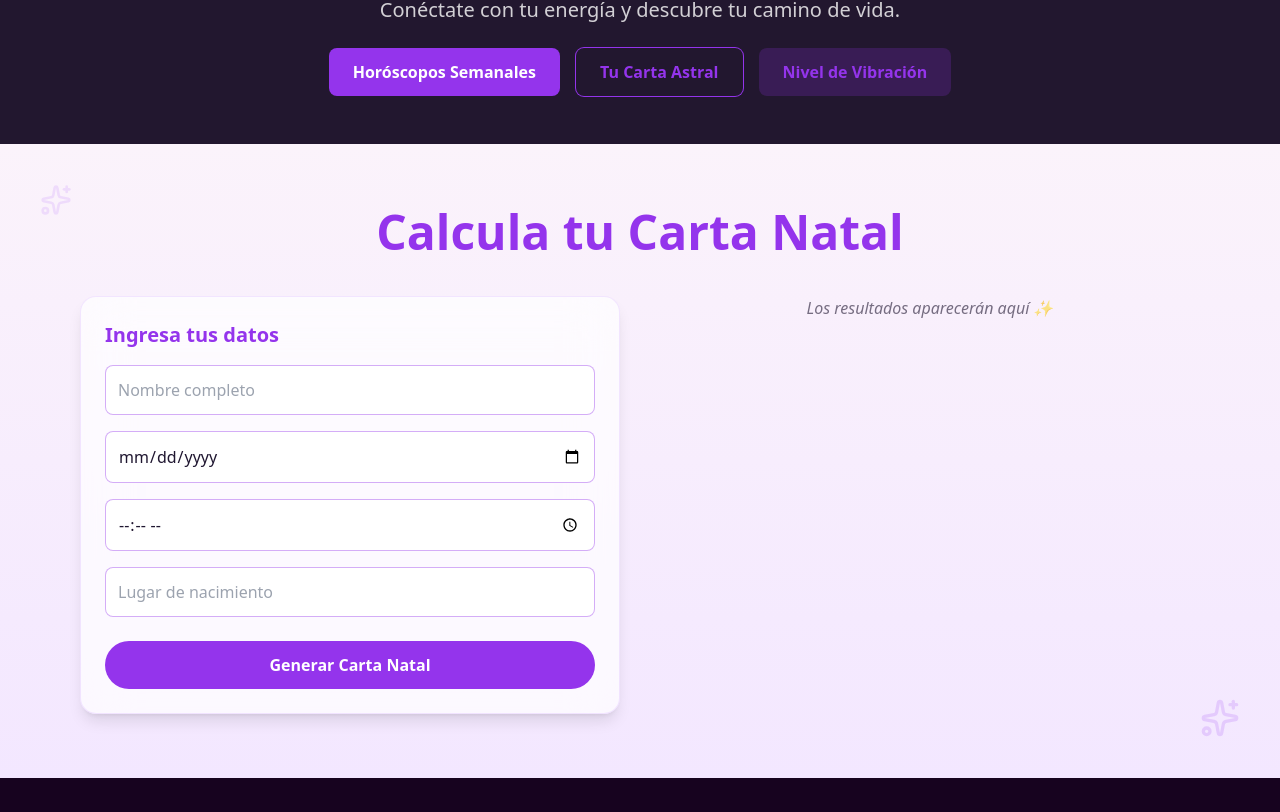
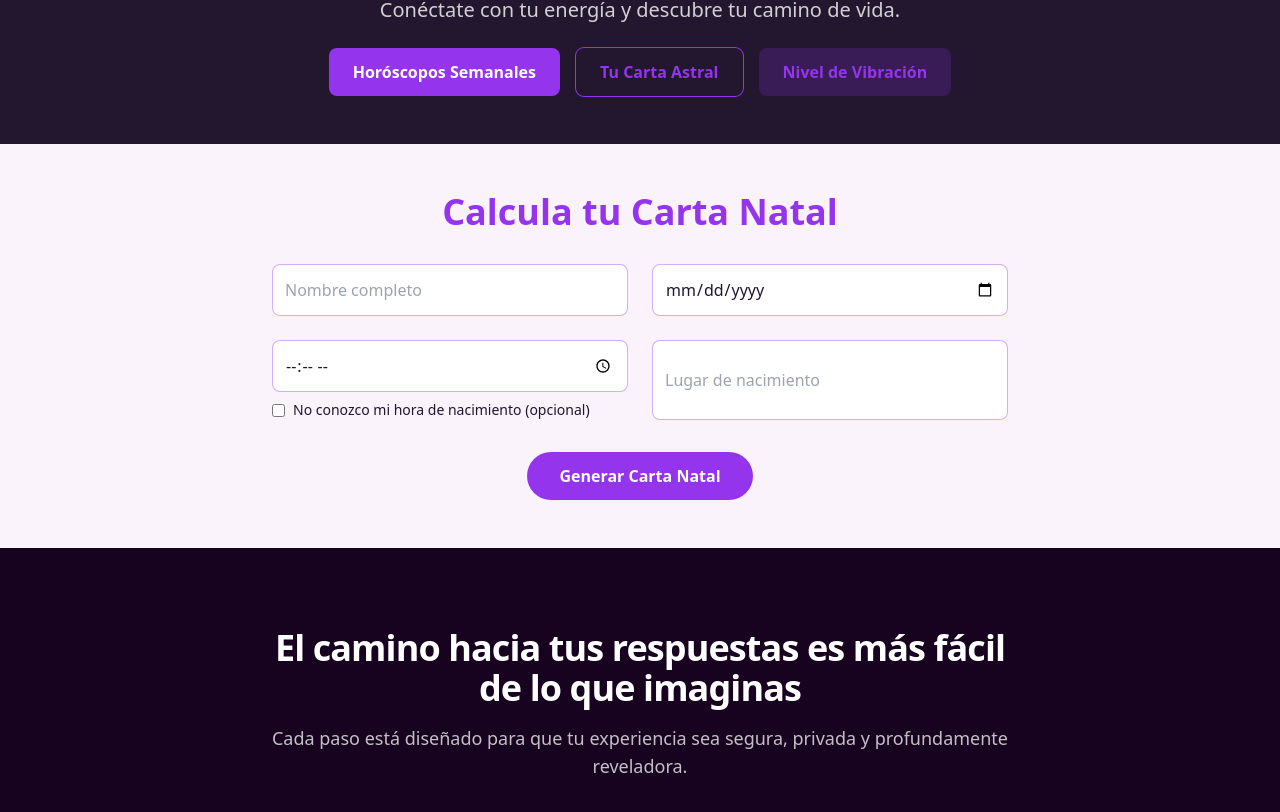
Before and after one commit to arcana302-art/arcana-v2, a Next.js app: page / in a window 1280 px wide. Shown: the part 1088-1900 px from the top of the page. Built offline with nearby package versions, Linux system fonts and the light colour scheme.

Commit message:
Update CartaNatalAvanzada.tsx

```diff
--- a/app/components/CartaNatalAvanzada.tsx
+++ b/app/components/CartaNatalAvanzada.tsx
@@ -1,59 +1,39 @@
 'use client';
 
 import { useState } from 'react';
-import { Sparkles, Sun, Moon, Star, Compass } from 'lucide-react';
+import { useRouter } from 'next/navigation';
 
 export default function CartaNatalAvanzada() {
+  const router = useRouter();
+
   const [nombre, setNombre] = useState('');
   const [fecha, setFecha] = useState('');
   const [hora, setHora] = useState('');
   const [lugar, setLugar] = useState('');
-  const [resultado, setResultado] = useState<any>(null);
+  const [sinHora, setSinHora] = useState(false);
 
-  const generarCarta = () => {
-    const data = {
-      sol: { signo: "Géminis", grado: 15, icon: Sun },
-      luna: { signo: "Escorpio", grado: 22, icon: Moon },
-      ascendente: { signo: "Leo", grado: 8, icon: Compass },
-      mercurio: { signo: "Tauro", grado: 3, icon: Star },
-      venus: { signo: "Cáncer", grado: 10, icon: Star },
-      marte: { signo: "Capricornio", grado: 28, icon: Star },
-      jupiter: { signo: "Piscis", grado: 14, icon: Star },
-      saturno: { signo: "Libra", grado: 19, icon: Star },
-      urano: { signo: "Sagitario", grado: 5, icon: Star },
-      neptuno: { signo: "Acuario", grado: 11, icon: Star },
-      pluton: { signo: "Escorpio", grado: 27, icon: Star },
-      medioCielo: { signo: "Tauro", grado: 6, icon: Star },
-      fondoCielo: { signo: "Escorpio", grado: 6, icon: Star },
-      nodoNorte: { signo: "Géminis", grado: 1, icon: Star },
-    };
+  const enviarDatos = () => {
+    const params = new URLSearchParams({
+      nombre,
+      fecha,
+      hora: sinHora ? 'Sin hora' : hora,
+      lugar,
+    });
 
-    setResultado(data);
+    router.push(`/carta?${params.toString()}`);
   };
 
   return (
-    <section className="py-16 bg-gradient-to-b from-[#FBF3FB] to-[#f3e7ff] text-[#1f1630] relative overflow-hidden">
-
-      {/* Decorative stars */}
-      <div className="absolute inset-0 pointer-events-none opacity-20">
-        <Sparkles className="absolute top-10 left-10 w-8 h-8 text-purple-400" />
-        <Sparkles className="absolute bottom-10 right-10 w-10 h-10 text-purple-500" />
-      </div>
-
-      <div className="max-w-6xl mx-auto px-4">
-
-        <h2 className="text-4xl sm:text-5xl font-bold text-center text-[#9434ec] mb-10">
+    <section className="py-12 bg-[#FBF3FB] text-[#1f1630]">
+      <div className="max-w-3xl mx-auto px-4">
+        <h2 className="text-3xl sm:text-4xl font-semibold mb-8 text-center text-[#9434ec]">
           Calcula tu Carta Natal
         </h2>
 
-        {/* Grid: Form left / Results right */}
-        <div className="grid grid-cols-1 md:grid-cols-2 gap-10">
+        {/* FORMULARIO */}
+        <div className="grid grid-cols-1 sm:grid-cols-2 gap-6 mb-8">
 
-          {/* FORM */}
-          <div className="bg-white/70 backdrop-blur-xl rounded-2xl p-6 shadow-lg border border-purple-300/30">
-            <h3 className="text-xl font-semibold text-[#9434ec] mb-4">Ingresa tus datos</h3>
-
-            <div className="grid grid-cols-1 gap-4">
+          {/* Nombre */}
           <input
             type="text"
             placeholder="Nombre completo"
@@ -61,18 +41,42 @@ export default function CartaNatalAvanzada() {
             onChange={(e) => setNombre(e.target.value)}
             className="p-3 rounded-lg border border-[#9434ec]/40 focus:ring-2 focus:ring-[#9434ec] outline-none"
           />
+
+          {/* Fecha */}
           <input
             type="date"
             value={fecha}
             onChange={(e) => setFecha(e.target.value)}
             className="p-3 rounded-lg border border-[#9434ec]/40 focus:ring-2 focus:ring-[#9434ec] outline-none"
           />
+
+          {/* Hora */}
+          <div className="flex flex-col">
             <input
               type="time"
               value={hora}
               onChange={(e) => setHora(e.target.value)}
-                className="p-3 rounded-lg border border-[#9434ec]/40 focus:ring-2 focus:ring-[#9434ec] outline-none"
+              disabled={sinHora}
+              className={`p-3 rounded-lg border border-[#9434ec]/40 focus:ring-2 focus:ring-[#9434ec] outline-none ${
+                sinHora ? 'opacity-50 cursor-not-allowed' : ''
+              }`}
             />
+
+            {/* CHECKBOX – OPCIONAL */}
+            <label className="flex items-center gap-2 mt-2 text-sm">
+              <input
+                type="checkbox"
+                checked={sinHora}
+                onChange={(e) => {
+                  setSinHora(e.target.checked);
+                  if (e.target.checked) setHora('');
+                }}
+              />
+              No conozco mi hora de nacimiento (opcional)
+            </label>
+          </div>
+
+          {/* Lugar */}
           <input
             type="text"
             placeholder="Lugar de nacimiento"
@@ -82,43 +86,14 @@ export default function CartaNatalAvanzada() {
           />
         </div>
 
+        {/* BOTÓN */}
         <button
-              onClick={generarCarta}
-              className="mt-6 bg-[#9434ec] hover:bg-[#7a2bc0] text-white font-semibold py-3 px-8 rounded-full transition w-full"
+          onClick={enviarDatos}
+          className="bg-[#9434ec] hover:bg-[#7a2bc0] text-white font-semibold py-3 px-8 rounded-full transition w-full sm:w-auto block mx-auto"
         >
           Generar Carta Natal
         </button>
       </div>
-
-          {/* RESULTS */}
-          {resultado ? (
-            <div className="grid grid-cols-1 sm:grid-cols-2 gap-6">
-              {Object.entries(resultado).map(([clave, val]: any) => {
-                const Icon = val.icon;
-                return (
-                  <div
-                    key={clave}
-                    className="bg-white p-5 rounded-xl shadow-md border border-purple-200 hover:shadow-xl transition"
-                  >
-                    <div className="flex items-center gap-3 mb-2">
-                      <Icon className="w-6 h-6 text-[#9434ec]" />
-                      <h4 className="text-lg font-semibold capitalize text-[#9434ec]">
-                        {clave.replace(/([A-Z])/g, ' $1')}
-                      </h4>
-                    </div>
-                    <p><strong>Signo:</strong> {val.signo}</p>
-                    <p><strong>Grado:</strong> {val.grado}°</p>
-                  </div>
-                );
-              })}
-            </div>
-          ) : (
-            <div className="text-center opacity-60 italic mt-10 md:mt-0">
-              Los resultados aparecerán aquí ✨
-            </div>
-          )}
-        </div>
-      </div>
     </section>
   );
 }
```
Lines whose indentation alone changed are shown as unchanged.
